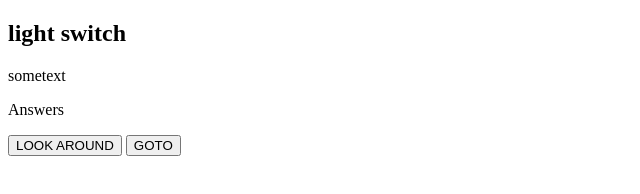
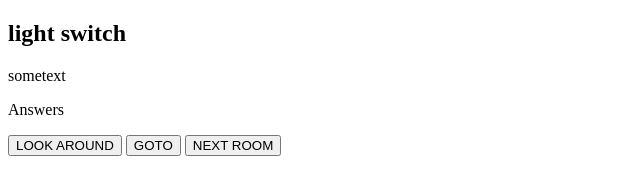
Before and after one commit to spaceflake/getoutapp, a plain HTML site: page index.html in a window 1280 px wide. Shown: the whole page, without its empty margins (0-640 px from the left). Drawn offline with Linux system fonts and the light colour scheme.

Commit message:
test with button for navigating states

```diff
--- a/index.html
+++ b/index.html
@@ -15,6 +15,7 @@
     <div>
       <button id="look-btn">LOOK AROUND</button>
       <button id="goTo-btn">GOTO</button>
+      <button id="nextRoom-btn">NEXT ROOM</button>
     </div>
     <ul id="goTo-list"></ul>
   </div>
```
